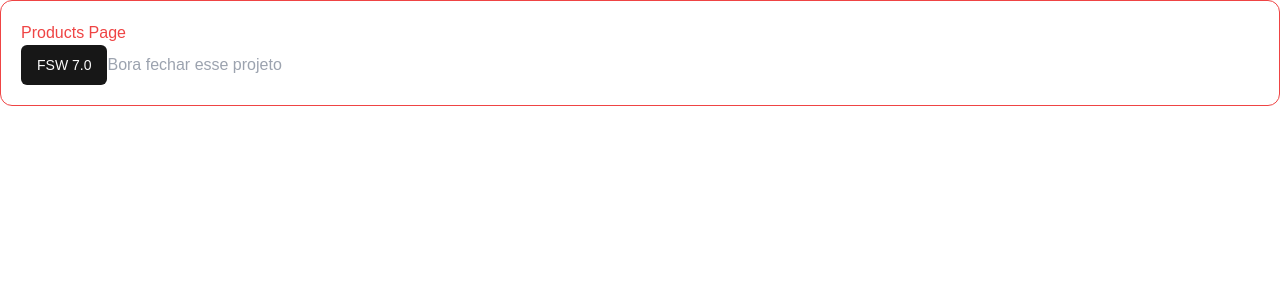
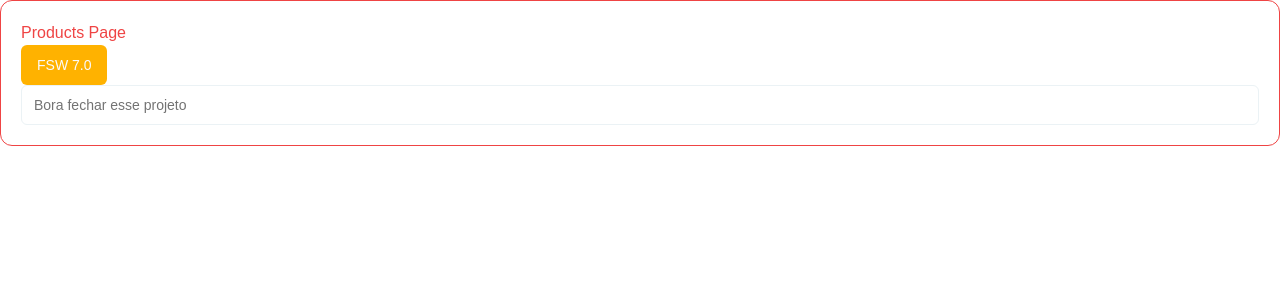
Before and after one commit to amandakarolline/fsw-donalds, a Next.js app: page /products in a window 1280 px wide. Shown: the top 300 px of the page. Built offline with nearby package versions, Linux system fonts and the light colour scheme.

Commit message:
chore: update css variables

```diff
--- a/src/app/globals.css
+++ b/src/app/globals.css
@@ -9,24 +9,24 @@
 @layer base {
   :root {
     --background: 0 0% 100%;
-    --foreground: 0 0% 3.9%;
+    --foreground: 0 0% 20%;
     --card: 0 0% 100%;
-    --card-foreground: 0 0% 3.9%;
+    --card-foreground: 0 0% 20%;
     --popover: 0 0% 100%;
-    --popover-foreground: 0 0% 3.9%;
-    --primary: 0 0% 9%;
+    --popover-foreground: 0 0% 20%;
+    --primary: 42 100% 50%;
     --primary-foreground: 0 0% 98%;
     --secondary: 0 0% 96.1%;
-    --secondary-foreground: 0 0% 9%;
+    --secondary-foreground: 0 0% 20%;
     --muted: 0 0% 96.1%;
     --muted-foreground: 0 0% 45.1%;
     --accent: 0 0% 96.1%;
-    --accent-foreground: 0 0% 9%;
+    --accent-foreground: 0 0% 20%;
     --destructive: 0 84.2% 60.2%;
     --destructive-foreground: 0 0% 98%;
-    --border: 0 0% 89.8%;
-    --input: 0 0% 89.8%;
-    --ring: 0 0% 3.9%;
+    --border: 198 33% 94%;
+    --input: 198 33% 94%;
+    --ring: 0 0% 20%;
     --chart-1: 12 76% 61%;
     --chart-2: 173 58% 39%;
     --chart-3: 197 37% 24%;
--- a/src/app/products/page.tsx
+++ b/src/app/products/page.tsx
@@ -6,7 +6,7 @@
     <div className="p-5 border border-red-500 rounded-xl">
         <h1 className="text-red-500">Products Page</h1>
         <Button>FSW 7.0</Button>
-        <input placeholder="Bora fechar esse projeto" />
+        <Input placeholder="Bora fechar esse projeto" />
     </div>
     );
 }
```
